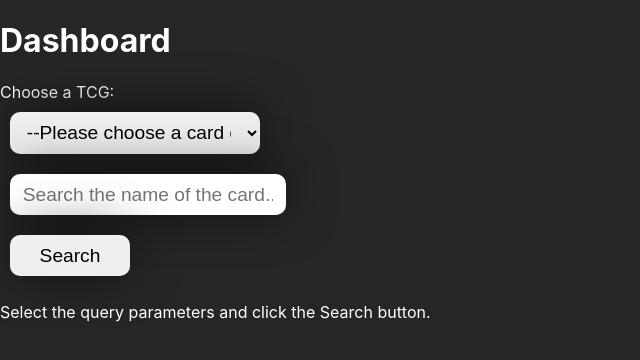
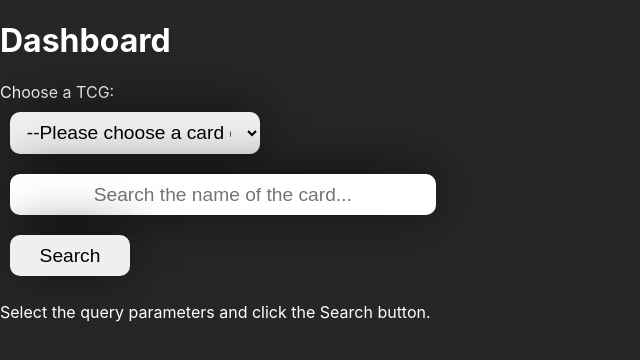
Before and after one commit to lorenzozulli/brook_card_fetcher, a React (Create React App) app: page / in a window 1280 px wide. Shown: the top 360 px of the page, without its empty margins (0-640 px from the left). Built offline with nearby package versions, Linux system fonts and the light colour scheme.

Commit message:
aggiustato css

```diff
--- a/src/Components/Card/Card.css
+++ b/src/Components/Card/Card.css
@@ -5,7 +5,7 @@
     border: none;
     outline: none;
     border-radius: 10px;
-    width: 300px;
+    width: 400px;
     margin: 10px;
     box-shadow: 1px -3px 52px -5px rgba(0, 0, 0, .77);
     cursor: pointer;
--- a/src/Components/Input/Input.css
+++ b/src/Components/Input/Input.css
@@ -5,7 +5,7 @@
     border: none;
     outline: none;
     border-radius: 10px;
-    width: 250px;
+    width: 400px;
     margin: 10px;
     box-shadow: 1px -3px 52px -5px rgba(0, 0, 0, .77);
     cursor: pointer;
```
